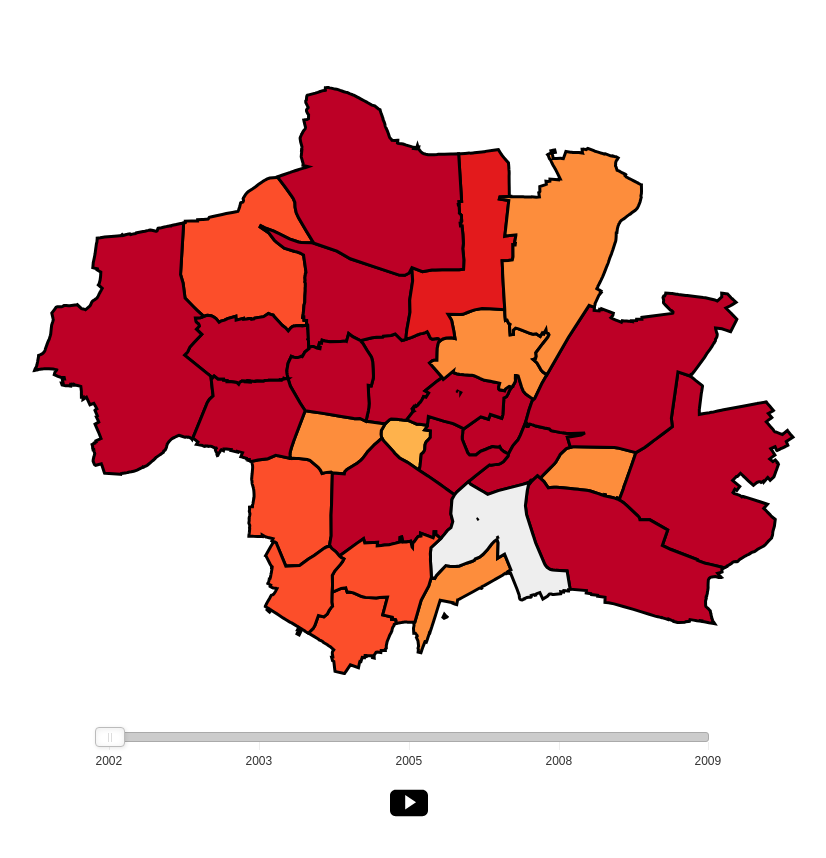
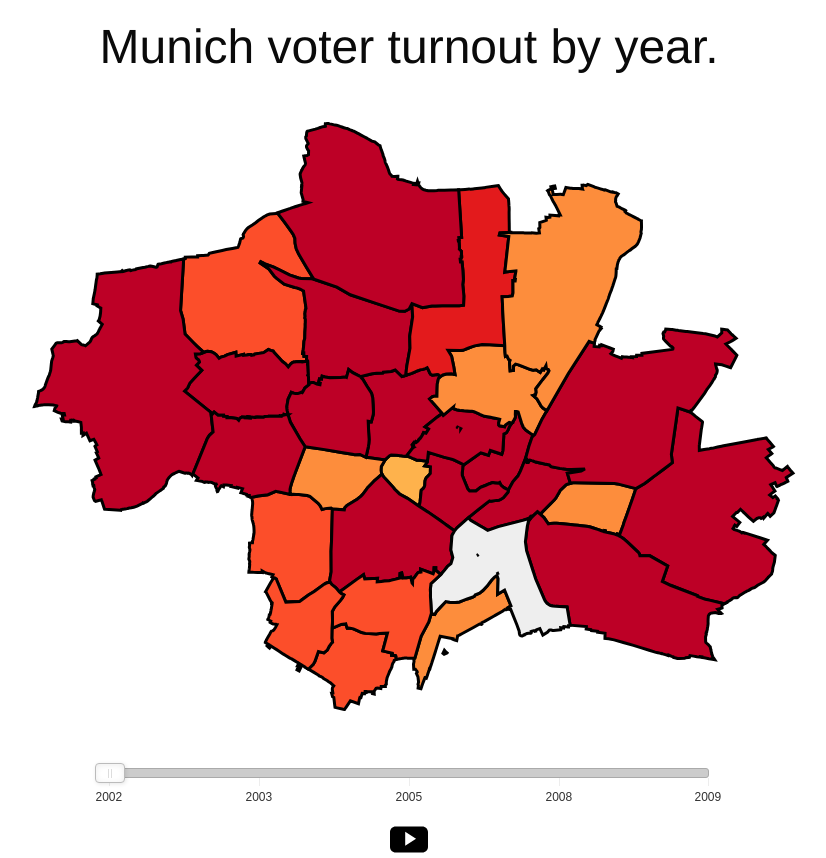
Before and after one commit to jsdelivrbot/mvt, a website: page views/index.html in a window 1280 px wide. Shown: the whole page, without its empty margins (231-1057 px from the left). Before the commit the page ends 822 px from the top, so only its background shows below. Drawn offline with Linux system fonts and the light colour scheme.

Commit message:
add headline for better understanding, what this page is about

```diff
--- a/views/index.html
+++ b/views/index.html
@@ -31,6 +31,7 @@
     </div>
     <div id="content">
         <div class="header" id="header-main">
+            <h1>Munich voter turnout by year.</h1>
             <p id="district-name-box"></p>
         </div>
         <div class="content-main" id="map-container"></div>
```
